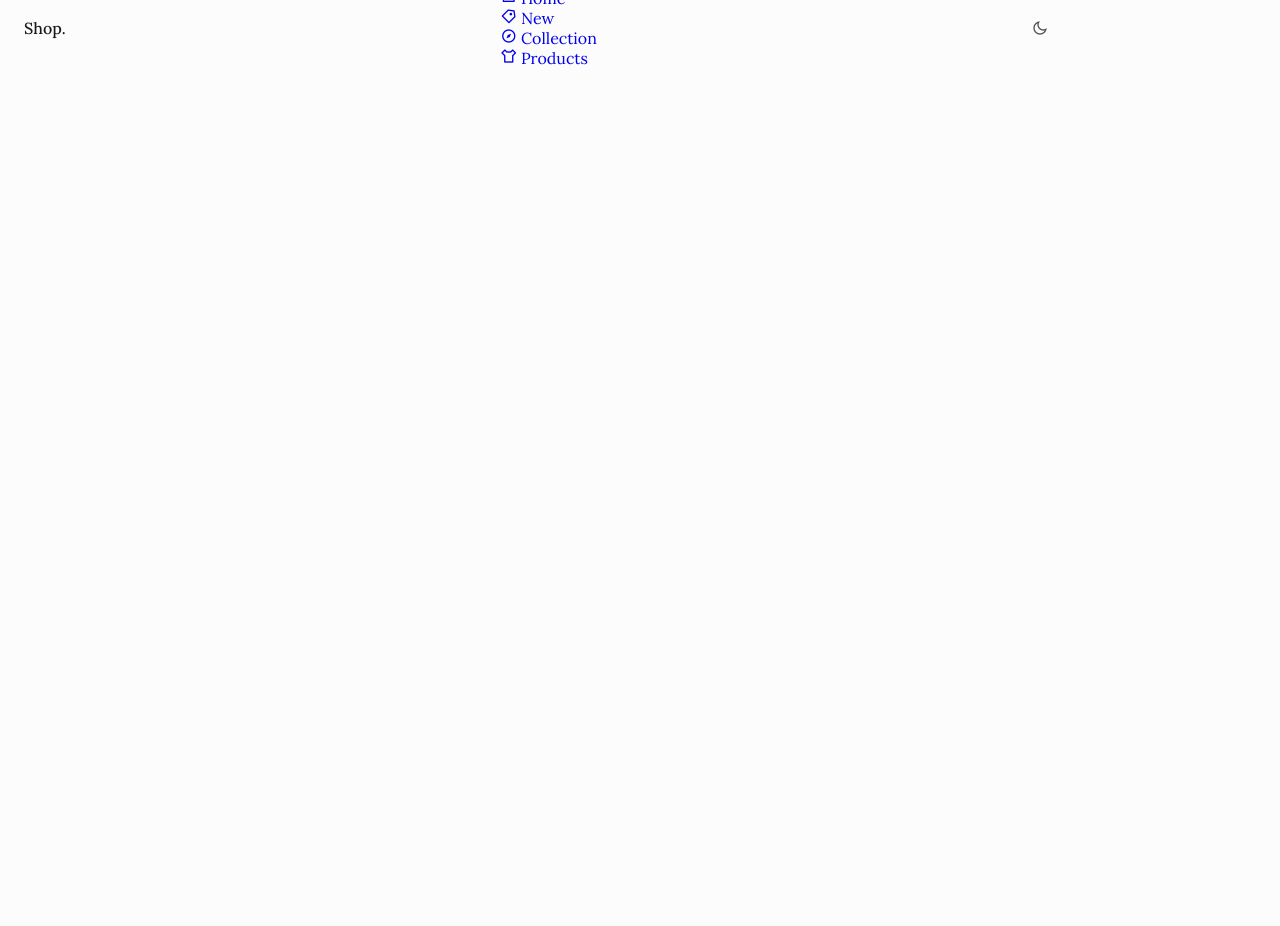
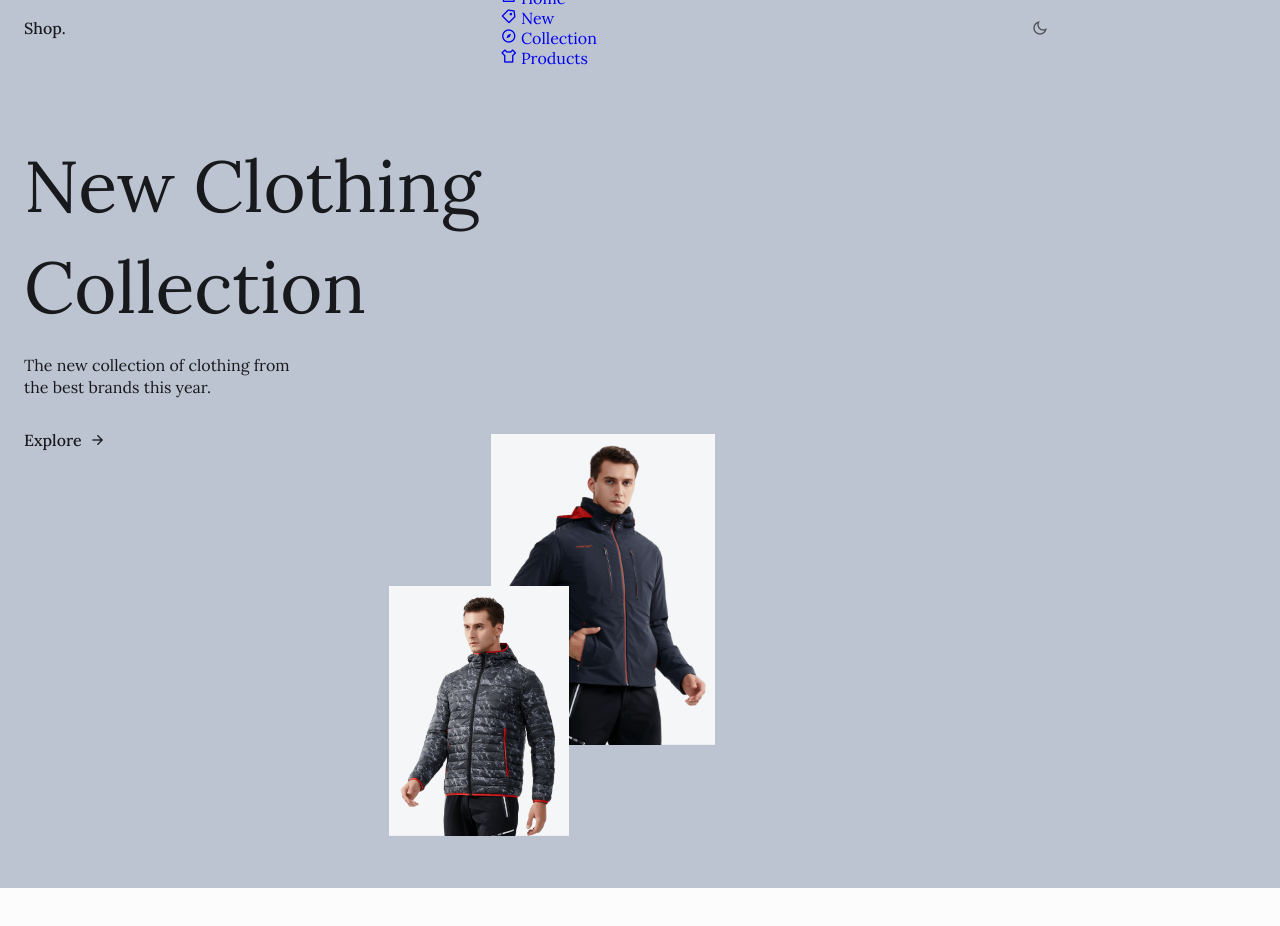
Before and after one commit to JorgeRamosS/ClothingWebsite, a plain HTML site: page index.html in a window 1280 px wide. Shown: the top 926 px of the page. Before the commit the page ends 800 px from the top, so only its background shows below. Drawn offline with nearby package versions, Linux system fonts and the light colour scheme.

Commit message:
home section

```diff
--- a/assets/css/styles.css
+++ b/assets/css/styles.css
@@ -191,7 +191,68 @@ img {
 
 /*=============== HOME ===============*/
 
+.home {
+  background-color: var(--bg-color);
+  overflow: hidden;
+}
+
+.home__container {
+  padding: 4rem 0 1rem;
+  row-gap: 8.5rem;
+}
+
+.home__title {
+  font-size: var(--biggest-font-size);
+  font-weight: 400;
+}
+
+.home__description {
+  color: var(--title-color);
+  margin: 1rem 0 2rem;
+}
+
+.home__title,
+.home__description {
+  line-height: 140%;
+}
+
+.home__images {
+  position: relative;
+  width: 310px;
+  justify-self: center;
+}
+
+.home__images img:nth-child(1) {
+  width: 224px;
+  position: absolute;
+  right: -1.5rem;
+  top: -9.5rem;
+}
+
+.home__images img:nth-child(2) {
+  width: 180px;
+  margin-left: 0.5rem;
+  position: relative;
+}
+
 /*=============== BUTTON ===============*/
+
+.button__link {
+  color: var(--title-color);
+  font-weight: var(--font-medium);
+  display: inline-flex;
+  align-items: center;
+  column-gap: 0.5rem;
+}
+
+.button__link i {
+  font-size: 1rem;
+  transition: 0.3s;
+}
+
+.button__link:hover i {
+  transform: translateX(0.25rem);
+}
 
 /*=============== NEW ===============*/
 
--- a/index.html
+++ b/index.html
@@ -66,7 +66,30 @@
     <!--==================== MAIN ====================-->
     <main class="main">
       <!--==================== HOME ====================-->
-      <section class="home section" id="home"></section>
+      <section class="home section" id="home">
+        <div class="home__container container grid">
+          <div class="home__data">
+            <h1 class="home__title">
+              New Clothing <br />
+              Collection
+            </h1>
+
+            <p class="home__description">
+              The new collection of clothing from <br />
+              the best brands this year.
+            </p>
+
+            <a href="#new" class="button__link">
+              Explore <i class="ri-arrow-right-line"></i>
+            </a>
+          </div>
+
+          <div class="home__images">
+            <img src="assets/img/home1.png" alt="Home Image" />
+            <img src="assets/img/home2.png" alt="Home Image" />
+          </div>
+        </div>
+      </section>
 
       <!--==================== NEW ====================-->
       <section class="new section" id="new"></section>
```
